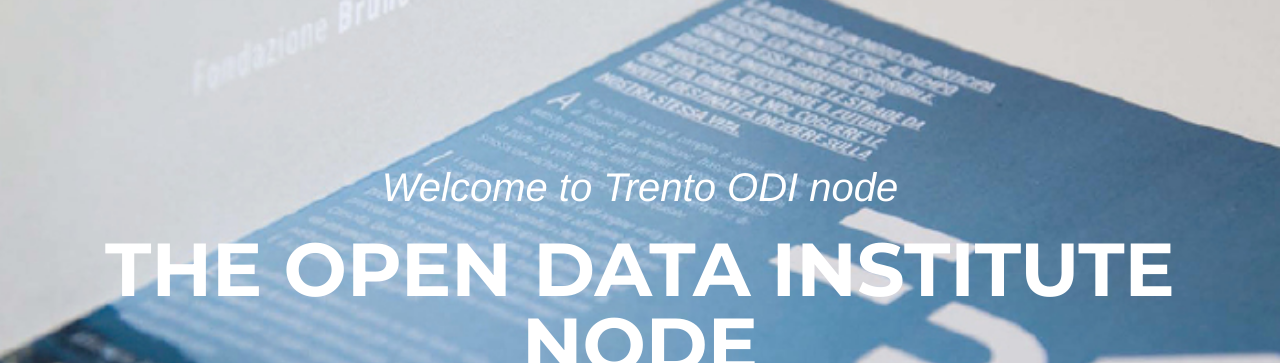
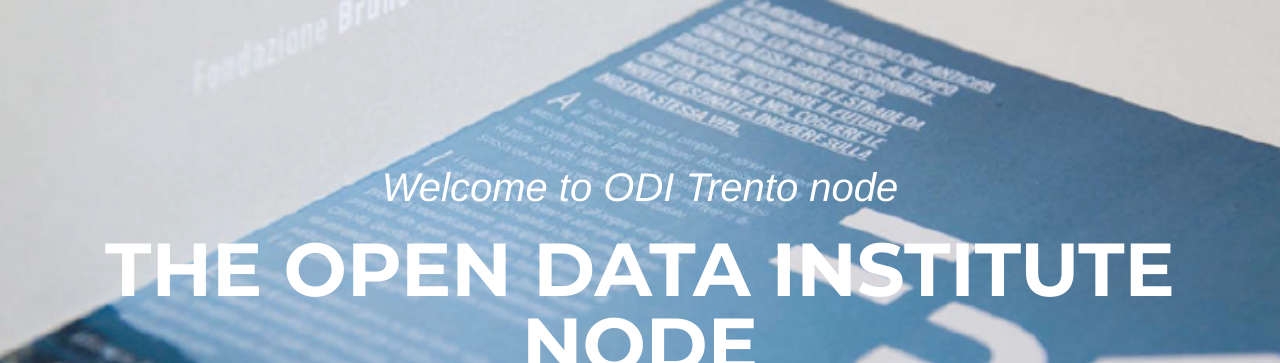
Before and after one commit to theodifbk/theodifbk.github.io, a Jekyll site: the page built from index.html, in a window 1280 px wide and 900 px high. Shown: the part 133-496 px from the top of the window. Built offline with Jekyll 4.4.1, drawn with Linux system fonts in a browser that asks for light colours; some web fonts are replaced.

Commit message:
Update header.html

```diff
--- a/_includes/header.html
+++ b/_includes/header.html
@@ -49,7 +49,7 @@
     <header>
         <div class="container">
             <div class="intro-text">
-                <div class="intro-lead-in">Welcome to Trento ODI node</div>
+                <div class="intro-lead-in">Welcome to ODI Trento node</div>
                 <div class="intro-heading">the open data institute node</div>
                 <a href="#services" class="page-scroll btn btn-xl">Tell Me More</a>
             </div>
```
